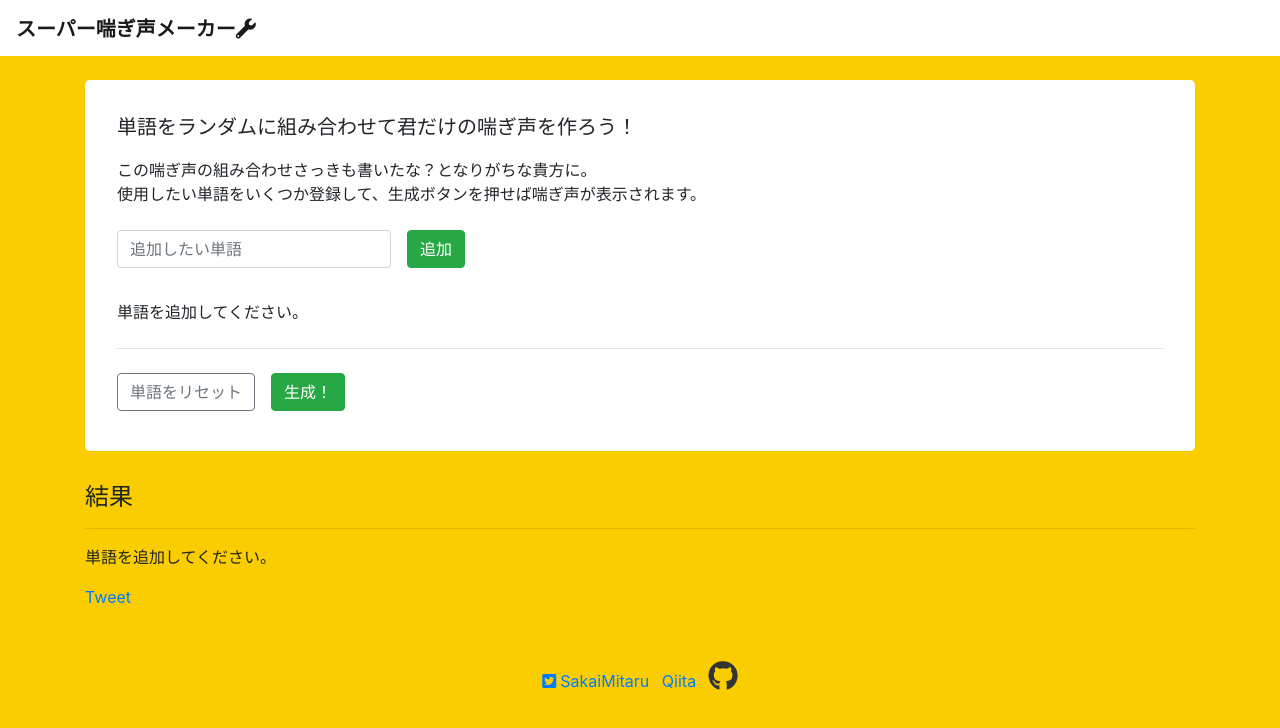
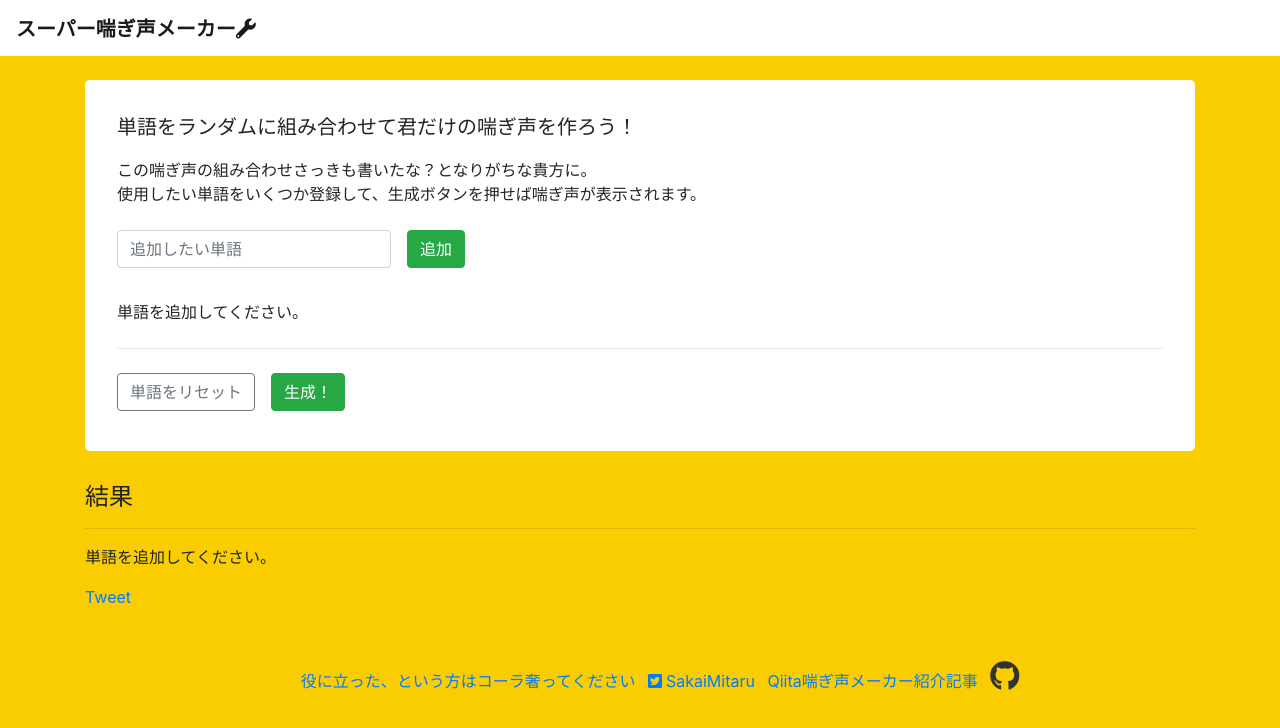
Before and after one commit to mitaru/superxxxmaker, a plain HTML site: page index.html in a window 1280 px wide. Drawn offline with nearby package versions, Linux system fonts and the light colour scheme.

Commit message:
Update index.html

```diff
--- a/index.html
+++ b/index.html
@@ -109,10 +109,11 @@
     </div>
 
     <footer class="my-1 pt-5 text-muted text-center text-small">
-      <ul class="list-inline">
+      <ul>
+        <li class="list-inline-item"><a href="https://www.amazon.co.jp/hz/wishlist/ls/15NK3U7YC9XPT?ref_=wl_share">役に立った、という方はコーラ奢ってください</a></li>
         <li class="list-inline-item"><a href="https://twitter.com/SakaiMitaru"><i
               class="fab fa-twitter-square mr-1"></i>SakaiMitaru</a></li>
-        <li class="list-inline-item"><a href="https://qiita.com/mitaru/items/044ca7efa260e6a4099e">Qiita</a></li>
+        <li class="list-inline-item"><a href="https://qiita.com/mitaru/items/044ca7efa260e6a4099e">Qiita喘ぎ声メーカー紹介記事</a></li>
         <li class="list-inline-item"><a href="https://github.com/mitaru/superxxxmaker.git"><i
               class="fab fa-github"></i></a></li>
       </ul>
```
